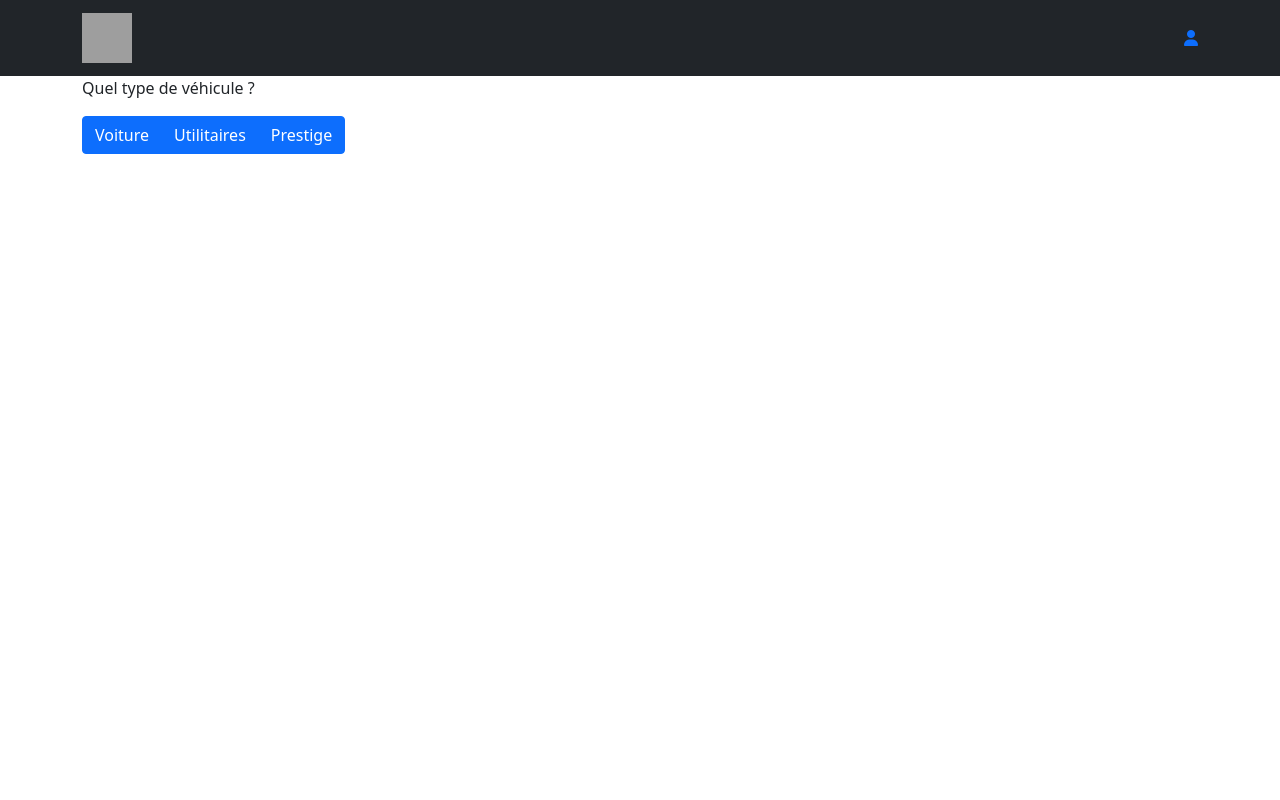
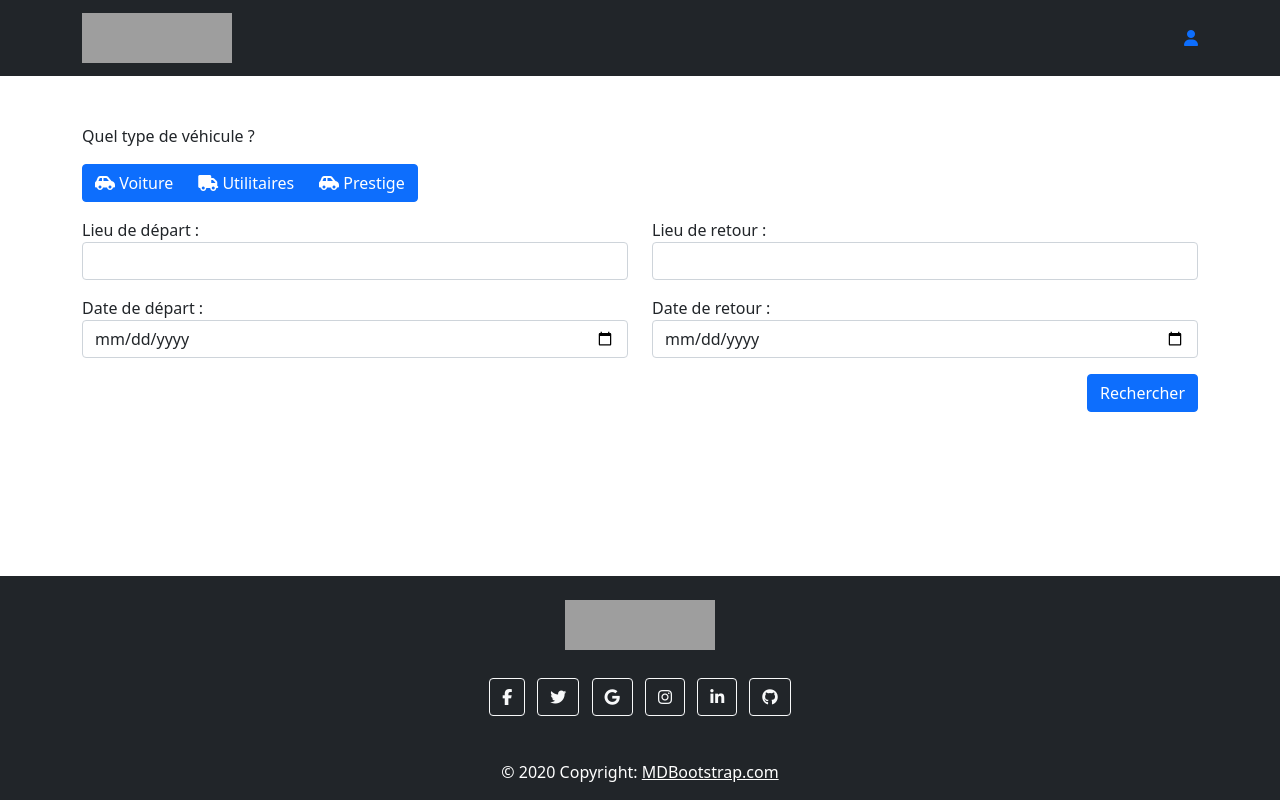
Before and after one commit to aniamrstc/FindCar, a PHP site: page /vue/index.php in a window 1280 px wide. Run offline with PHP 8.4, Linux system fonts and the light colour scheme; some libraries are stand-ins or nearby versions; grey boxes are pictures that could not be loaded.

Commit message:
style accueil

```diff
--- a/src/public/vue/index.php
+++ b/src/public/vue/index.php
@@ -7,6 +7,14 @@
     <meta name="viewport" content="width=device-width, initial-scale=1.0">
     <link href="https://cdn.jsdelivr.net/npm/bootstrap@5.0.2/dist/css/bootstrap.min.css" rel="stylesheet"
         integrity="sha384-EVSTQN3/azprG1Anm3QDgpJLIm9Nao0Yz1ztcQTwFspd3yD65VohhpuuCOmLASjC" crossorigin="anonymous">
+    <link href="https://cdn.jsdelivr.net/npm/bootstrap@5.0.0-alpha3/dist/css/bootstrap.min.css" rel="stylesheet">
+    <link rel="stylesheet"
+        href="https://cdnjs.cloudflare.com/ajax/libs/bootstrap-datepicker/1.9.0/css/bootstrap-datepicker.min.css">
+    <link rel="stylesheet" href="https://cdnjs.cloudflare.com/ajax/libs/font-awesome/4.7.0/css/font-awesome.min.css">
+    <script src="https://ajax.googleapis.com/ajax/libs/jquery/3.4.1/jquery.min.js"></script>
+    <script src="https://cdn.jsdelivr.net/npm/bootstrap@5.0.0-alpha3/dist/js/bootstrap.bundle.min.js"></script>
+    <script
+        src="https://cdnjs.cloudflare.com/ajax/libs/bootstrap-datepicker/1.9.0/js/bootstrap-datepicker.min.js"></script>
     <script src="https://kit.fontawesome.com/865258096d.js" crossorigin="anonymous"></script>
     <title>Accueil</title>
 </head>
@@ -15,30 +23,84 @@
     <nav class="navbar navbar-dark bg-dark">
         <div class="container">
             <a class="navbar-brand" href="#">
-                <img src="../../assets/LogoMini.PNG" alt="" width="50" height="50">
+                <img src="../../assets/LogoMiniNom-removebg-preview.png" alt="" width="150" height="50">
             </a>
             <a class="d-flex" href="#">
                 <i class="fa-solid fa-user"></i>
             </a>
         </div>
     </nav>
-    <div class="container">
+    <div class="container mt-5">
         <form action="">
             <div class="col-sm-12 selectVehicle">
                 <p>
                     Quel type de véhicule ?
                 </p>
 
-                <div class="btn-group" role="group" aria-label="Basic example">
-                    <button type="button" class="btn btn-primary">Voiture</button>
-                    <button type="button" class="btn btn-primary">Utilitaires</button>
-                    <button type="button" class="btn btn-primary">Prestige</button>
+                <div class="btn-group mb-3" role="group" aria-label="Basic example">
+                    <button type="button" class="btn btn-primary"><i class="fa-solid fa-car-side"></i> Voiture</button>
+                    <button type="button" class="btn btn-primary"><i class="fa-solid fa-truck"></i> Utilitaires</button>
+                    <button type="button" class="btn btn-primary"><i class="fa-solid fa-car-side"></i> Prestige</button>
                 </div>
+            </div>
+            <div class="row">
+                <div class="col">
+                    <label for="lieuDepart">Lieu de départ :</label>
+                    <input type="text" class="form-control" name="lieuDepart">
+                </div>
+                <div class="col">
+                    <label for="lieuRetour">Lieu de retour :</label>
+                    <input type="password" class="form-control" name="lieuRetour">
+                </div>
+
+            </div>
+            <div class="row mt-3">
+                <div class="col">
+                    <label for="email">Date de départ :</label>
+                    <input type="date" name="date" id="date" placeholder="Date de naissance " class="form-control">
+                </div>
+                <div class="col">
+                    <label for="email">Date de retour :</label>
+                    <input type="date" name="date" id="date" placeholder="Date de naissance " class="form-control">
+                </div>
+            </div>
+            <div>
+                <input class="btn btn-primary mt-3 float-end" type="submit" value="Rechercher">
             </div>
         </form>
     </div>
+    <footer class="text-center text-white fixed-bottom bg-dark">
 
+        <div class="container p-4">
+            <img src="../../assets/LogoMiniNom-removebg-preview.png" width="150" height="50">
+        </div>
+        <section class="mb-4">
+            <!-- Facebook -->
+            <a class="btn btn-outline-light btn-floating m-1" href="#!" role="button"><i
+                    class="fab fa-facebook-f"></i></a>
 
+            <!-- Twitter -->
+            <a class="btn btn-outline-light btn-floating m-1" href="#!" role="button"><i class="fab fa-twitter"></i></a>
+
+            <!-- Google -->
+            <a class="btn btn-outline-light btn-floating m-1" href="#!" role="button"><i class="fab fa-google"></i></a>
+
+            <!-- Instagram -->
+            <a class="btn btn-outline-light btn-floating m-1" href="#!" role="button"><i
+                    class="fab fa-instagram"></i></a>
+
+            <!-- Linkedin -->
+            <a class="btn btn-outline-light btn-floating m-1" href="#!" role="button"><i
+                    class="fab fa-linkedin-in"></i></a>
+
+            <!-- Github -->
+            <a class="btn btn-outline-light btn-floating m-1" href="#!" role="button"><i class="fab fa-github"></i></a>
+        </section>
+        <div class="text-center p-3 bg-dark">
+            © 2020 Copyright:
+            <a class="text-white" href="https://mdbootstrap.com/">MDBootstrap.com</a>
+        </div>
+    </footer>
 </body>
 
 </html>
```
Also changed, not shown: src/assets/LogoMini-removebg-preview.png (added), src/assets/LogoMiniNom-removebg-preview.png (added), src/assets/LogoMiniNom.png (added).
